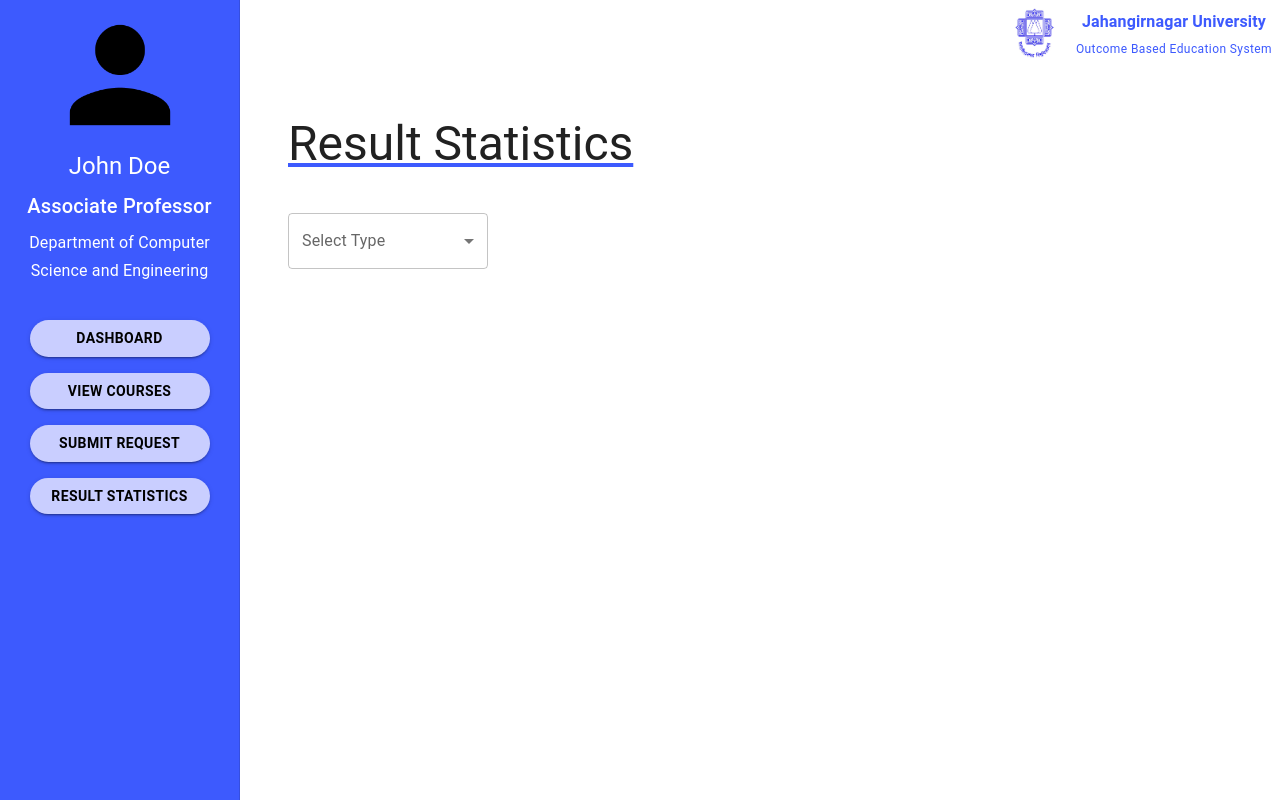
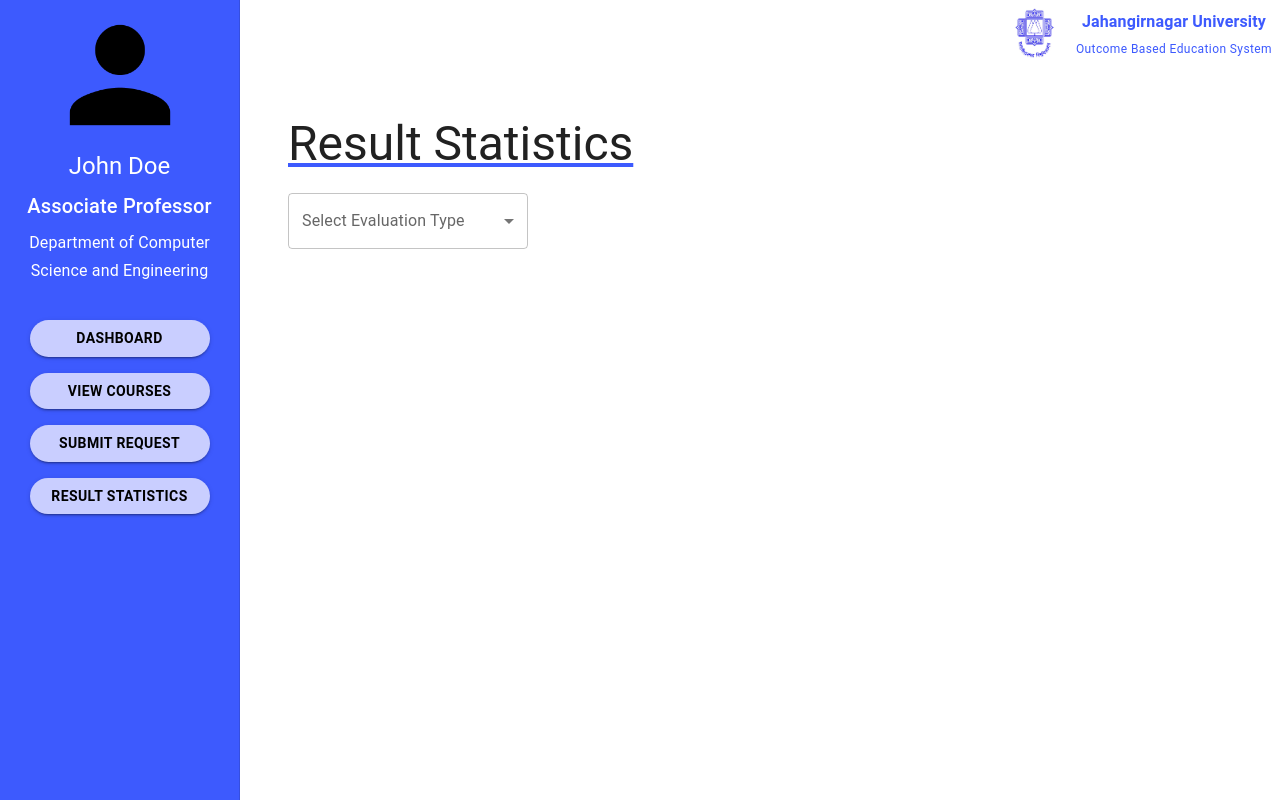
Before and after one commit to Mahiyat/obe-project-backup, a React (Create React App) app in the folder obe-project/: page /result-statistics in a window 1280 px wide. Built offline with nearby package versions, Linux system fonts and the light colour scheme.

Commit message:
Make minor changes to Submit Request and Dashboard Add empty pie-chart component Fix Result Statistics Component

```diff
--- /dev/null
+++ b/obe-project/src/COMPONENTS/ContinuousIncourseSelection.jsx
@@ -0,0 +1,9 @@
+import React from 'react'
+
+export default function ContinuousIncourseSelection() {
+  return (
+    <div>
+
+    </div>
+  )
+}
--- /dev/null
+++ b/obe-project/src/COMPONENTS/CourseTypeSelection.jsx
@@ -0,0 +1,58 @@
+import React from "react";
+import { Box, FormControl, InputLabel, MenuItem, Select } from "@mui/material";
+
+import AllCourseGraph from "./AllCourseGraph";
+import SingleCourseMenu from "./SingleCourseMenu";
+
+export default function CourseTypeSelection() {
+  const [type, setType] = React.useState("");
+
+  const handleTypeChange = (event) => {
+    setType(event.target.value);
+  };
+
+  return (
+    <Box
+    sx={{
+      display: "flex",
+      flexDirection: "column",
+      gap: "24px",
+      bgcolor: "background.default",
+    }}
+  >
+      <Box>
+        <Box
+          sx={{
+            display: "flex",
+            flexDirection: "row",
+            justifyContent: "flex-start",
+            alignItems: "center",
+          }}
+        >
+          <Box sx={{ minWidth: 200 }}>
+            <FormControl fullWidth>
+              <InputLabel id="type-select-label">Select Type</InputLabel>
+              <Select
+                labelId="type-select-label"
+                id="type-select"
+                value={type}
+                label="Select Type"
+                onChange={handleTypeChange}
+              >
+                <MenuItem value={"Single Course"}>Single Course</MenuItem>
+                <MenuItem value={"All Completed Courses"}>
+                  All Completed Courses
+                </MenuItem>
+              </Select>
+            </FormControl>
+          </Box>
+        </Box>
+      </Box>
+      {type === "All Completed Courses" ? (
+        <AllCourseGraph />
+      ) : type === "Single Course" ? (
+        <SingleCourseMenu />
+      ) : null}
+    </Box>
+  );
+}
--- a/obe-project/src/COMPONENTS/Dashboard.jsx
+++ b/obe-project/src/COMPONENTS/Dashboard.jsx
@@ -67,7 +67,7 @@ export default function Dashboard() {
           </Typography>
           <Typography variant="h3">2</Typography>
         </Card> */}
-        <Card cardDesc="Active Courses" cardNum="2" />
+        <Card cardDesc="Total Courses" cardNum="4" />
         <Card1 cardDesc="Marks Submission Remaining" cardNum="2" />
       </Box>
       <RecentActivity />
--- /dev/null
+++ b/obe-project/src/COMPONENTS/EvaluationSelection.jsx
@@ -0,0 +1,58 @@
+import React from 'react'
+import { Box, FormControl, InputLabel, MenuItem, Select } from '@mui/material';
+
+import CourseTypeSelection from './CourseTypeSelection';
+import ContinuousIncourseSelection from './ContinuousIncourseSelection'
+
+export default function EvaluationSelection() {
+  const [type, setType] = React.useState("");
+
+  const handleEvaluationTypeChange = (event) => {
+    setType(event.target.value);
+  };
+
+  return (
+    <Box
+    sx={{
+      display: "flex",
+      flexDirection: "column",
+      gap: "24px",
+      bgcolor: "background.default",
+    }}
+  >
+      <Box>
+        <Box
+          sx={{
+            display: "flex",
+            flexDirection: "row",
+            justifyContent: "flex-start",
+            alignItems: "center",
+          }}
+        >
+          <Box sx={{ minWidth: 240 }}>
+            <FormControl fullWidth>
+              <InputLabel id="evaluation-select-label">Select Evaluation Type</InputLabel>
+              <Select
+                labelId="evaluation-select-label"
+                id="evaluation-select"
+                value={type}
+                label="Select Evaluation Type"
+                onChange={handleEvaluationTypeChange}
+              >
+                <MenuItem value={"Continuous Incourse Evaluation"}>Continuous Incourse Evaluation</MenuItem>
+                <MenuItem value={"Semester End Evaluation"}>
+                  Semester End Evaluation
+                </MenuItem>
+              </Select>
+            </FormControl>
+          </Box>
+        </Box>
+      </Box>
+      {type === "Semester End Evaluation" ? (
+        <CourseTypeSelection />
+      ) : type === "Continuous Incourse Evaluation" ? (
+        <ContinuousIncourseSelection />
+      ) : null}
+    </Box>
+  );
+}
--- a/obe-project/src/COMPONENTS/ResultStatistics.jsx
+++ b/obe-project/src/COMPONENTS/ResultStatistics.jsx
@@ -10,6 +10,8 @@ import {
 
 import AllCourseGraph from "./AllCourseGraph";
 import SingleCourseMenu from "./SingleCourseMenu";
+import CourseTypeSelection from "./CourseTypeSelection";
+import EvaluationSelection from "./EvaluationSelection";
 
 export default function ResultStatistics() {
   const [type, setType] = React.useState("");
@@ -24,7 +26,7 @@ export default function ResultStatistics() {
       sx={{
         display: "flex",
         flexDirection: "column",
-        gap: "24px",
+        gap: "4px",
         flexGrow: 1,
         bgcolor: "background.default",
         p: 3,
@@ -41,39 +43,7 @@ export default function ResultStatistics() {
       >
         Result Statistics
       </Typography>
-      <Box>
-        <Box
-          sx={{
-            display: "flex",
-            flexDirection: "row",
-            justifyContent: "flex-start",
-            alignItems: "center",
-          }}
-        >
-          <Box sx={{ minWidth: 200 }}>
-            <FormControl fullWidth>
-              <InputLabel id="type-select-label">Select Type</InputLabel>
-              <Select
-                labelId="type-select-label"
-                id="type-select"
-                value={type}
-                label="Select Type"
-                onChange={handleTypeChange}
-              >
-                <MenuItem value={"Single Course"}>Single Course</MenuItem>
-                <MenuItem value={"All Completed Courses"}>
-                  All Completed Courses
-                </MenuItem>
-              </Select>
-            </FormControl>
-          </Box>
-        </Box>
-      </Box>
-      {type === "All Completed Courses" ? (
-        <AllCourseGraph />
-      ) : type === "Single Course" ? (
-        <SingleCourseMenu />
-      ) : null}
+      <EvaluationSelection />
     </Box>
   );
 }
--- a/obe-project/src/COMPONENTS/SubmitRequest.jsx
+++ b/obe-project/src/COMPONENTS/SubmitRequest.jsx
@@ -24,7 +24,7 @@ export default function SubmitRequest() {
         }}
         gutterBottom
       >
-        Edit Access Request
+        Marks Update Request
       </Typography>
 
       <Typography
```
Also changed, not shown: obe-project/src/COMPONENTS/SingleCoursePieChart.jsx (added, +9 -0 lines).
